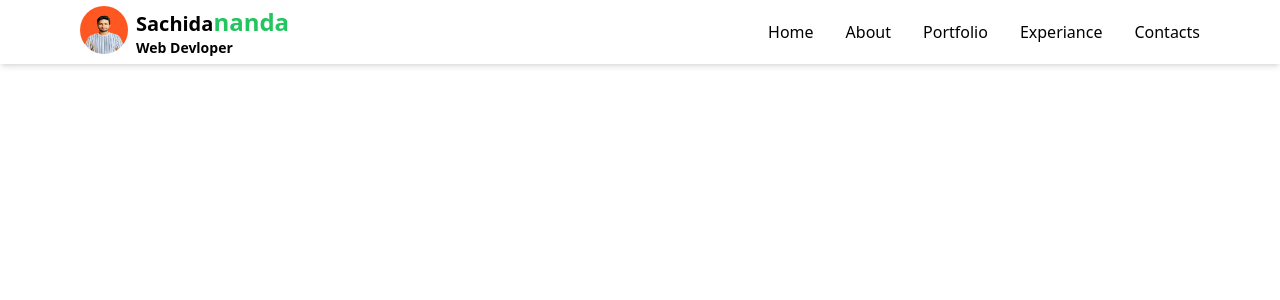
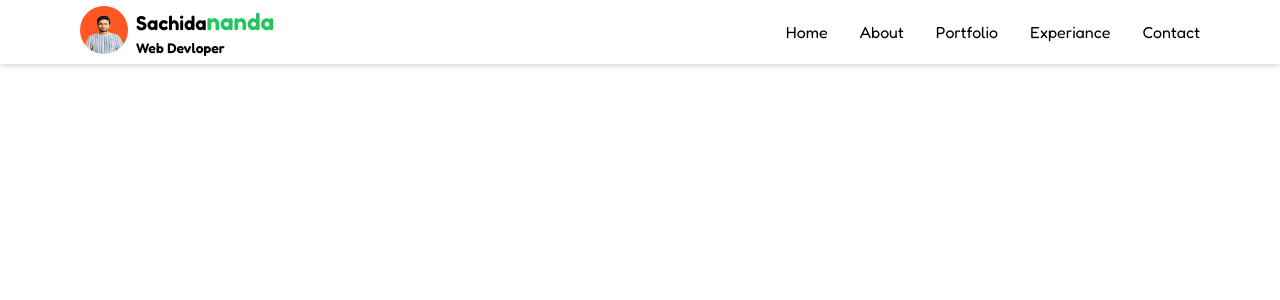
Before and after one commit to sachidanandaDhal/Sachin_Portfolio, a React (Vite) app: page / in a window 1280 px wide. Shown: the top 300 px of the page. Built offline with nearby package versions, Linux system fonts and the light colour scheme.

Commit message:
`feat: updated package-lock.json, package.json, Navbar.jsx, index.css for new dependencies and styles`

```diff
--- a/package.json
+++ b/package.json
@@ -11,7 +11,8 @@
   },
   "dependencies": {
     "react": "^18.3.1",
-    "react-dom": "^18.3.1"
+    "react-dom": "^18.3.1",
+    "react-icons": "^5.4.0"
   },
   "devDependencies": {
     "@eslint/js": "^9.15.0",
--- a/src/components/Navbar.jsx
+++ b/src/components/Navbar.jsx
@@ -1,31 +1,52 @@
-
-import pic from '../../public/bubuPs.png';
+import pic from "../../public/bubuPs.png";
+import { useState } from "react";
+import { IoMenu } from "react-icons/io5";
+import { IoCloseSharp } from "react-icons/io5";
 function Navbar() {
+  const [menu, setMenu] = useState(false);
+  const navItems = [
+    { id: 1, text: "Home" },
+    { id: 2, text: "About" },
+    { id: 3, text: "Portfolio" },
+    { id: 4, text: "Experiance" },
+    { id: 5, text: "Contact" },
+  ];
   return (
     <>
-      <div className="max-w-screen-2xl container mx-auto px-4 md:px-20 shadow-md">
-        <div className='flex justify-between items-center h-16'>
+      <div className="max-w-screen-2xl container mx-auto px-4  h-16 md:px-20 shadow-md fixed top-0 lef-0 right-0">
+        <div className="flex justify-between items-center h-16">
           <div className="flex space-x-2">
             <img src={pic} className="h-12 w-12 rounded-full" alt="" />
-            <h1 className='font-semibold text-xl cursor-pointer'>
-              Sachida<span className='text-green-500 text-2xl'>nanda</span>
-              <p className='text-sm'>Web Devloper</p>
+            <h1 className="font-semibold text-xl cursor-pointer">
+              Sachida<span className="text-green-500 text-2xl">nanda</span>
+              <p className="text-sm">Web Devloper</p>
             </h1>
           </div>
-          <div >
-            <ul className='flex space-x-8'>
-                <li>Home</li>
-                <li>About</li>
-                <li>Portfolio</li>
-                <li>Experiance</li>
-                <li>Contacts</li>
+          {/* desktop navbar */}
+          <div>
+            <ul className="hidden md:flex space-x-8">
+              {navItems.map(({ id, text }) => (
+                <li  className="hover:scale-105 duration-200 cursor-pointer" key={id}>{text}</li>
+              ))}
+            </ul>
+            <div onClick={() => setMenu(!menu)} className="md:hidden">
+              {menu ? <IoMenu size={24} /> : <IoCloseSharp size={24} />}
+            </div>
+          </div>
+        </div>
+        {/* mobile navbar */}
+        {menu && (
+          <div>
+            <ul className="md:hidden flex flex-col h-screen items-center justify-center space-y-3 text-xl">
+            {navItems.map(({ id, text }) => (
+                <li className="hover:scale-105 duration-200 font-semibold cursor-pointer" key={id}>{text}</li>
+              ))}
             </ul>
           </div>
-        </div>
-        <div></div>
+        )}
       </div>
     </>
   );
 }
 
-export default Navbar
+export default Navbar;
--- a/src/index.css
+++ b/src/index.css
@@ -1,3 +1,8 @@
+@import url('https://fonts.googleapis.com/css2?family=Fredoka:wght@300..700&family=Poppins:wght@500&display=swap');
 @tailwind base;
 @tailwind components;
 @tailwind utilities;
+
+body {
+    font-family: 'Fredoka', sans-serif;
+}
```
Also changed, not shown: 1 other file (tests, documents, lock files or other folders).
